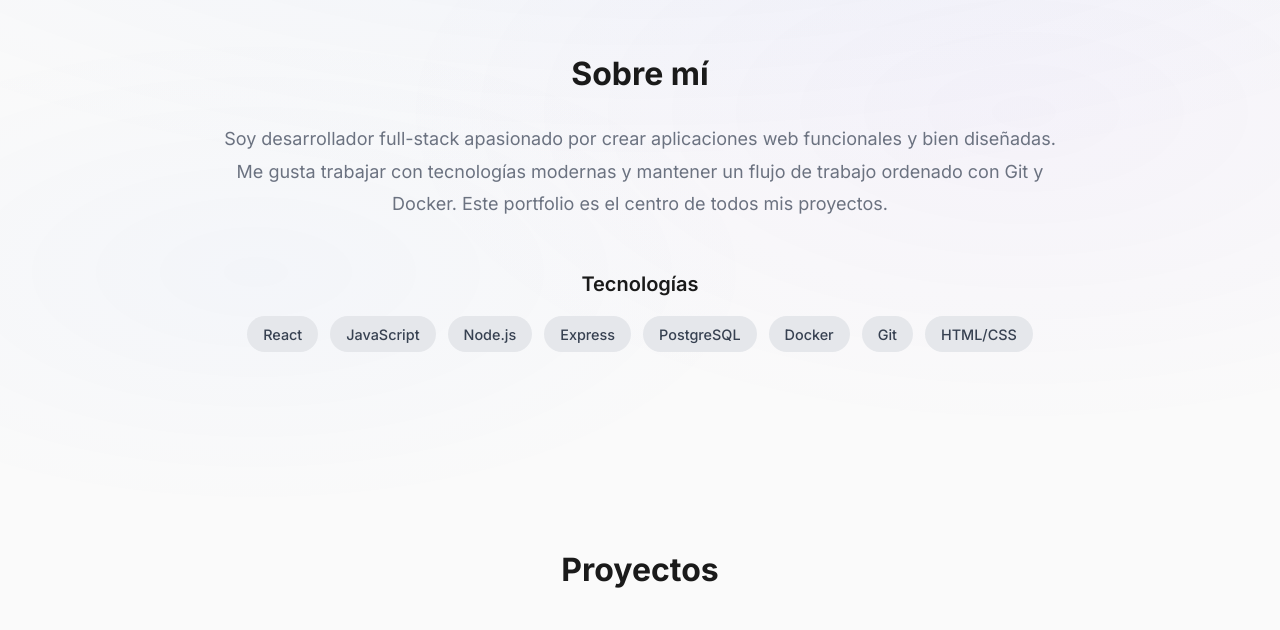
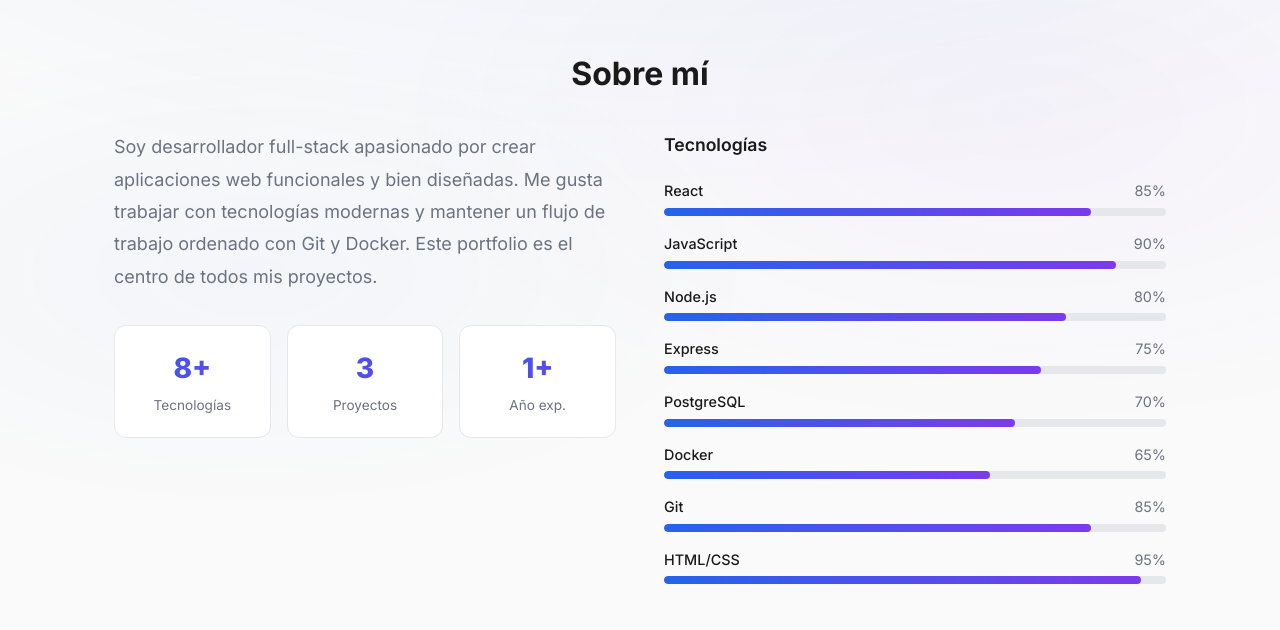
Before and after one commit to bjacklender726-ui/Porfolio, a React (Vite) app in the folder portfolio/client/: page / in a window 1280 px wide. Shown: the part 848-1478 px from the top of the page. Built offline with nearby package versions, Linux system fonts and the light colour scheme; no server answers.

Commit message:
feat(ui): About con layout 2 columnas, stats y skill bars animadas

```diff
--- a/portfolio/client/src/components/About.jsx
+++ b/portfolio/client/src/components/About.jsx
@@ -1,6 +1,18 @@
 const skills = [
-  'React', 'JavaScript', 'Node.js', 'Express',
-  'PostgreSQL', 'Docker', 'Git', 'HTML/CSS',
+  { name: 'React', level: 85 },
+  { name: 'JavaScript', level: 90 },
+  { name: 'Node.js', level: 80 },
+  { name: 'Express', level: 75 },
+  { name: 'PostgreSQL', level: 70 },
+  { name: 'Docker', level: 65 },
+  { name: 'Git', level: 85 },
+  { name: 'HTML/CSS', level: 95 },
+]
+
+const stats = [
+  { value: '8+', label: 'Tecnologías' },
+  { value: '3', label: 'Proyectos' },
+  { value: '1+', label: 'Año exp.' },
 ]
 
 function About() {
@@ -9,70 +21,108 @@ function About() {
       id="about"
       style={{
         padding: '6rem 1.5rem',
-        maxWidth: 900,
+        maxWidth: 'var(--max-width)',
         margin: '0 auto',
       }}
     >
-      <h2
-        style={{
-          fontSize: '2rem',
-          fontWeight: 700,
-          marginBottom: '1.5rem',
-          textAlign: 'center',
-        }}
-      >
-        Sobre mí
-      </h2>
+      <h2>Sobre mí</h2>
 
-      <p
-        style={{
-          color: '#6b7280',
+      <div style={{
+        display: 'grid',
+        gridTemplateColumns: '1fr 1fr',
+        gap: '3rem',
+        alignItems: 'start',
+        marginTop: '2rem',
+      }} className="about-grid">
+        <div>
+          <p style={{
+            color: 'var(--color-text-secondary)',
             fontSize: '1.125rem',
             lineHeight: 1.8,
-          textAlign: 'center',
-          marginBottom: '3rem',
-        }}
-      >
+          }}>
             Soy desarrollador full-stack apasionado por crear aplicaciones web
             funcionales y bien diseñadas. Me gusta trabajar con tecnologías modernas
             y mantener un flujo de trabajo ordenado con Git y Docker.
             Este portfolio es el centro de todos mis proyectos.
           </p>
 
-      <h3
-        style={{
-          fontSize: '1.25rem',
+          <div style={{
+            display: 'grid',
+            gridTemplateColumns: 'repeat(3, 1fr)',
+            gap: '1rem',
+            marginTop: '2rem',
+          }}>
+            {stats.map(s => (
+              <div key={s.label} style={{
+                textAlign: 'center',
+                padding: '1.25rem 0.5rem',
+                background: 'var(--color-surface)',
+                borderRadius: 12,
+                border: '1px solid var(--color-border)',
+              }}>
+                <div style={{
+                  fontSize: '1.75rem',
+                  fontWeight: 800,
+                  background: 'linear-gradient(135deg, var(--color-primary), var(--color-accent))',
+                  WebkitBackgroundClip: 'text',
+                  WebkitTextFillColor: 'transparent',
+                }}>
+                  {s.value}
+                </div>
+                <div style={{
+                  fontSize: '0.85rem',
+                  color: 'var(--color-text-secondary)',
+                  marginTop: '0.25rem',
+                }}>
+                  {s.label}
+                </div>
+              </div>
+            ))}
+          </div>
+        </div>
+
+        <div>
+          <h3 style={{
+            fontSize: '1.1rem',
             fontWeight: 600,
-          marginBottom: '1rem',
-          textAlign: 'center',
-        }}
-      >
+            marginBottom: '1.25rem',
+          }}>
             Tecnologías
           </h3>
 
+          <div style={{ display: 'flex', flexDirection: 'column', gap: '1rem' }}>
+            {skills.map(s => (
+              <div key={s.name}>
+                <div style={{
+                  display: 'flex',
+                  justifyContent: 'space-between',
+                  fontSize: '0.9rem',
+                  marginBottom: '0.35rem',
+                }}>
+                  <span style={{ fontWeight: 500 }}>{s.name}</span>
+                  <span style={{ color: 'var(--color-text-secondary)' }}>{s.level}%</span>
+                </div>
+                <div style={{
+                  height: 8,
+                  background: '#e5e7eb',
+                  borderRadius: 999,
+                  overflow: 'hidden',
+                }}>
                   <div
+                    className="skill-bar"
                     style={{
-          display: 'flex',
-          flexWrap: 'wrap',
-          gap: '0.75rem',
-          justifyContent: 'center',
+                      height: '100%',
+                      width: `${s.level}%`,
+                      background: 'linear-gradient(90deg, var(--color-primary), var(--color-accent))',
+                      borderRadius: 999,
+                      transition: 'width 0.8s ease',
                     }}
-      >
-        {skills.map(s => (
-          <span
-            key={s}
-            style={{
-              background: '#e5e7eb',
-              color: '#374151',
-              padding: '0.4rem 1rem',
-              borderRadius: 999,
-              fontSize: '0.9rem',
-              fontWeight: 500,
-            }}
-          >
-            {s}
-          </span>
+                  />
+                </div>
+              </div>
             ))}
+          </div>
+        </div>
       </div>
     </section>
   )
--- a/portfolio/client/src/index.css
+++ b/portfolio/client/src/index.css
@@ -93,6 +93,10 @@ h2 {
   transform: translateY(0);
 }
 
+@media (max-width: 768px) {
+  .about-grid { grid-template-columns: 1fr !important; gap: 2rem !important; }
+}
+
 @media (max-width: 640px) {
   .nav-links { display: none !important; }
   .menu-toggle { display: block !important; }
```
Lines whose indentation alone changed are shown as unchanged.
